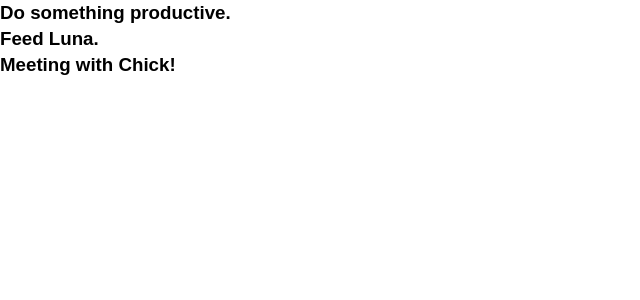
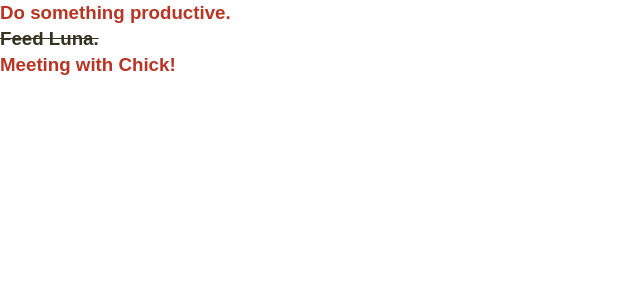
Before and after one commit to abhishek-bharadwaj/react-todo, a React (Create React App) app: page / in a window 1280 px wide. Shown: the top 300 px of the page, without its empty margins (0-640 px from the left). Built offline with nearby package versions, Linux system fonts and the light colour scheme.

Commit message:
Added getStyle method

```diff
--- a/src/App.js
+++ b/src/App.js
@@ -16,7 +16,7 @@
       {
         id: 2,
         title: 'Feed Luna.',
-        completed: false
+        completed: true
       },
       {
         id: 3,
--- a/src/components/TodoItem.js
+++ b/src/components/TodoItem.js
@@ -2,9 +2,24 @@
 import PropTypes from 'prop-types';
 
 export class TodoItem extends Component {
+
+    getStyle = () => {
+        if(this.props.todo.completed) {
+            return {
+                textDecoration: 'line-through',
+                color: '#332'
+            }
+        } else {
+            return {
+                textDecoration: 'none',
+                color: '#B32'
+            }
+        }
+    }
+
     render() {
         return (
-            <div>
+            <div style={ this.getStyle() }>
                 <h3>{this.props.todo.title}</h3>
             </div>
         )
```
